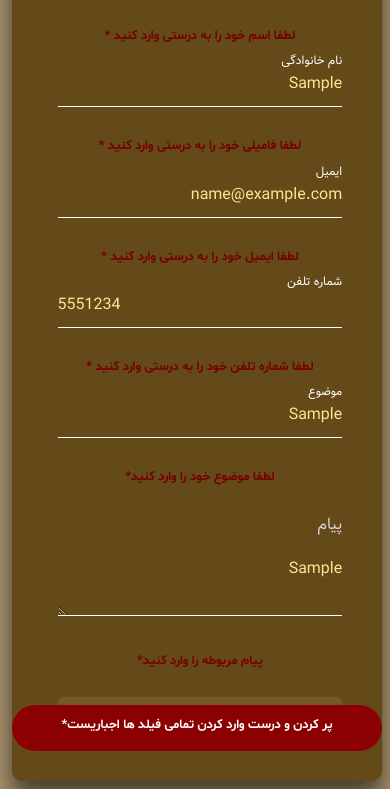
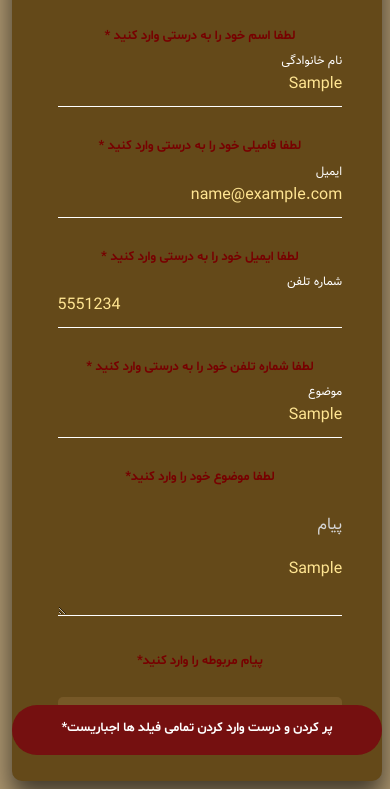
Before and after one commit to Soheil-Babaee/MyCVSite, a plain HTML site: page contactus.html in a window 390 px wide. Both pictures are taken after typing "Sample", "Sample", "name@example.com", "5551234", "Sample", "Sample" into the empty fields and a click on the input "ارسال". Shown: the part 223-1012 px from the top of the page. Drawn offline with nearby package versions, Linux system fonts and the light colour scheme; files whose address does not match are found by name.

Commit message:
some file updated

```diff
--- a/CSS/style-contactus.css
+++ b/CSS/style-contactus.css
@@ -306,7 +306,7 @@ body{
 
 
 .div_alert{
-  background-color: darkred;
+background-color: rgb(117, 16, 16);
 position: fixed;
 width: 80%;
 top: 90%;
@@ -314,13 +314,13 @@ body{
 z-index: 2;
 border-radius: 50px;
 display: none;
+}
+#all_alert{
+margin-top: 1.2%;
+font-size: 1.2rem;
+color: white;
 text-align: center;
 font-family: "shabnam";
-  color: white;
-  padding-top: 0.5%;
-  padding-top: 0.5%;
-  font-size: 1.2rem;
-
 }
 .txt-area::-webkit-scrollbar{
 width: 15px;
@@ -459,8 +459,11 @@ form{
 .div_alert{
 width: 95%;
 right: 2%;
+}
+
+#all_alert{
   font-size: 0.8rem;
-  padding-top: 3%;
+  margin-top: 3%;
  }
 
 }
@@ -568,8 +571,11 @@ form{
 .div_alert{
   width: 95%;
   right: 2%;
+
+ }
+ #all_alert{
   font-size: 0.8rem;
-    padding-top: 3%;
+  margin-top: 4%;
  }
 }
 
--- a/CSS/style.css
+++ b/CSS/style.css
@@ -419,7 +419,7 @@ color: rgb(179, 21, 21);
   }
   .div-gray{
     display: none;
-    background-color: rgba(78, 78, 78, 0.9);
+    background-color: rgba(78, 78, 78,0.99);
     width: 100%;
     height: calc(100%);
     position: fixed;
--- a/js/contactus.js
+++ b/js/contactus.js
@@ -80,10 +80,10 @@
                               $("#loading-div-id-ver1").show();
                          },4000)
             }else{
-                $(".div_alert").show("slow");
+                $(".div_alert").fadeIn();
 
                 setTimeout( function() {
-                    $(".div_alert").hide("slow");
+                    $(".div_alert").fadeOut();
                 }, 5000);
                 return false;
             }
```
Also changed, not shown: index.html (+1 -13 lines). Lines whose indentation alone changed are shown as unchanged.
